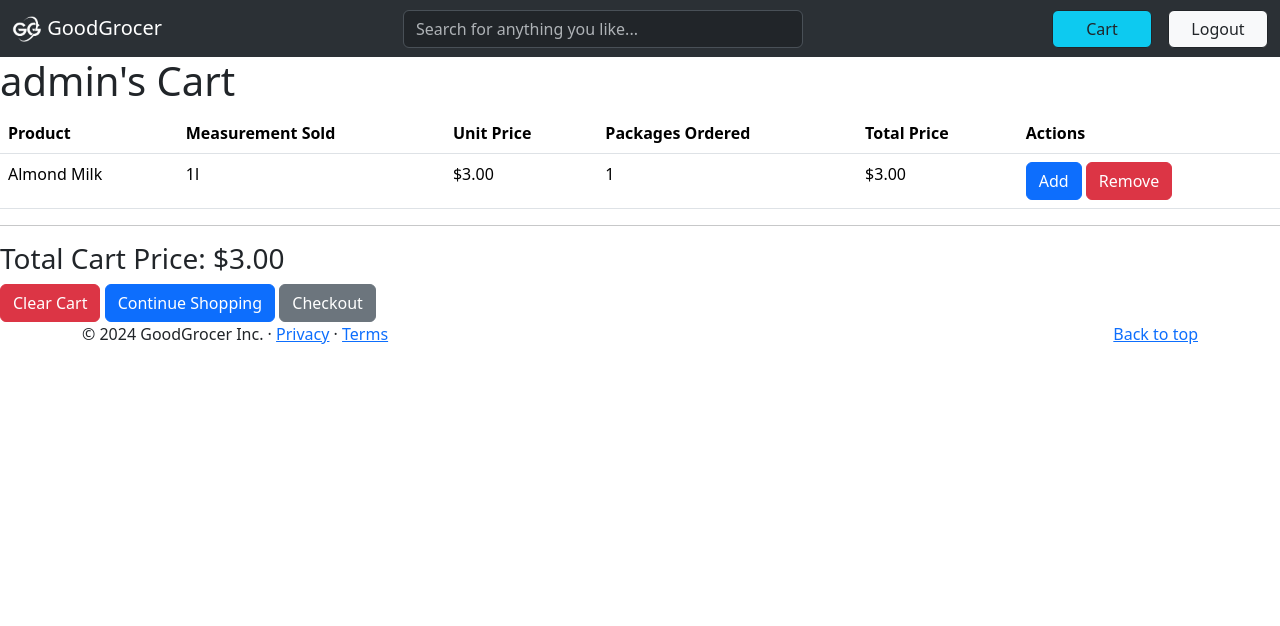
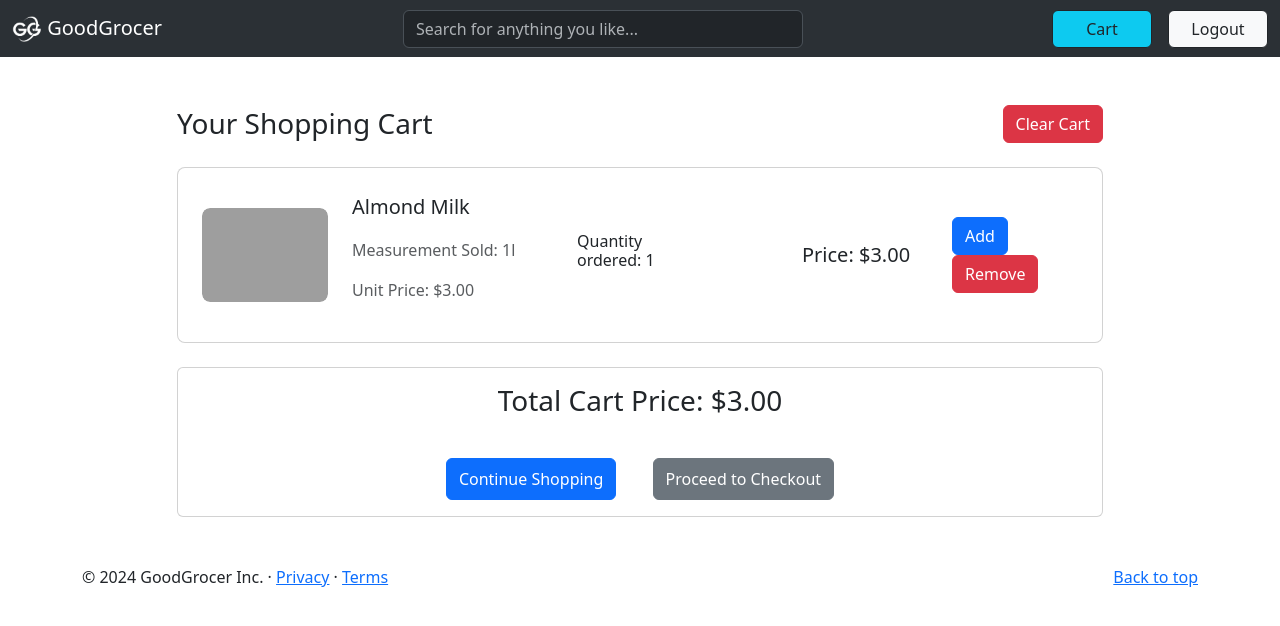
Before and after one commit to Mr-AbhiJoshi/GoodGrocer, a Django app: page /addToCart/18 in a window 1280 px wide. Shown: the top 626 px of the page. Run offline with Django 5.2, Linux system fonts and the light colour scheme; a user stored in the database is signed in; data comes from the database, SQL or seed files in the repository; both versions use the stored data as it was after the commit; grey boxes are pictures that could not be loaded.

Commit message:
Designed 'Cart' and 'Learn More' Pages

```diff
--- a/home/views.py
+++ b/home/views.py
@@ -50,18 +50,19 @@ def registerUser(request):
 
     if request.method == 'POST':
         form = UserCreationForm(request.POST)
-        if form.is_valid:
+        if form.is_valid():
             user = form.save(commit=False)
             user.username = user.username.lower()
             user.save()
             login(request, user)
             return redirect('home')
         else:
-            messages.error(request, 'An error occured during registration')
+            messages.error(request, 'An error occured during registration. Please ensure you are filling the form correctly!')
 
     context = {'form':form}
     return render(request, 'login_register.html', context)
 
+@login_required(login_url='login')
 def shopPage(request):
     page = 'shop'
     q = request.GET.get('q') if request.GET.get('q') is not None else ''
--- a/templates/cart.html
+++ b/templates/cart.html
@@ -7,51 +7,97 @@
 
 {% block body %}
 
-<h1>{{request.user.username}}'s Cart</h1>
 {% if cartItems %}
-<table class="table">
-    <thead>
-        <tr>
-            <th>Product</th>
-            <th>Measurement Sold</th>
-            <th>Unit Price</th>
-            <th>Packages Ordered</th>
-            <th>Total Price</th>
-            <th>Actions</th>
-        </tr>
-    </thead>
-    <tbody>
-        {% for item in cartItems %}
-        <tr>
-            <td>{{item.product.name}}</td>
-            <td>{{item.product.quantity}}</td>
-            <td>${{item.product.price|floatformat:2}}</td>
-            <td>{{item.quantity}}</td>
-            <td>${{item.total_price|floatformat:2}}</td>
-            <td>
-                <a class="btn btn-primary" href="{% url 'addToCart' item.product.id %}" style="width: absolute;">Add</a>
-                <a href="{% url 'removeFromCart' item.product.id %}" class="btn btn-danger">Remove</a>
-            </td>
-        </tr>
-        {% endfor %}
-    </tbody>
-</table>
+<style>
+    .image-container {
+        position: relative;
+        width: 100%;
+        padding-top: 75%; /* This creates a 4:3 aspect ratio container (change this for different ratios) */
+        overflow: hidden;
+        border-radius: 0.5rem; /* Optional: Adds rounded corners */
+    }
 
-<hr>
+    .responsive-image {
+        position: absolute;
+        top: 0;
+        left: 0;
+        width: 100%;
+        height: 100%;
+        object-fit: cover; /* Ensures the image covers the container without distortion */
+        border-radius: inherit; /* Optional: Ensures the image inherits the container's rounded corners */
+    }
 
-<h3>Total Cart Price: ${{ total_price|floatformat:2 }}</h3>
+</style>
 
-<a class="btn btn-danger" href="{% url 'clearCart' request.user.id %}">Clear Cart</a>
+<section class="h-100">
+    <div class="container h-100 py-5">
+      <div class="row d-flex justify-content-center align-items-center h-100">
+        <div class="col-10">
 
-<a class="btn btn-primary" href="{% url 'shop' %}">Continue Shopping</a>
+          <div class="d-flex justify-content-between align-items-center mb-4">
+            <h3 class="fw-normal mb-0">Your Shopping Cart</h3>
+            <div>
+              <p class="mb-0"><a class="btn btn-danger" href="{% url 'clearCart' request.user.id %}">Clear Cart</a></p>
+            </div>
+          </div>
+          {% for item in cartItems %}
+          <div class="card rounded-3 mb-4">
+            <div class="card-body p-4">
+              <div class="row d-flex justify-content-between align-items-center">
+                <div class="col-md-2 col-lg-2 col-xl-2">
+                    <div class="image-container">
+                        {% with image_path='images/product/'|add:item.product.imageTag|add:'.jpg' %}
+                        <img src="{% static image_path %}" alt="Thumbnail" class="responsive-image">
+                        {% endwith %}
+                    </div>
+                </div>
+                <div class="col-md-3 col-lg-3 col-xl-3">
+                  <p class="lead fw-normal mb-2">{{item.product.name}}</p>
+                  <p><p class="text-muted">Measurement Sold: {{item.product.quantity}}</p> <p class="text-muted">Unit Price: ${{item.product.price|floatformat:2}}</p></p>
+                </div>
+                <div class="col-md-3 col-lg-3 col-xl-2">
+                    <h6>Quantity ordered: {{item.quantity}}</h6>
+                </div>
+                <div class="col-md-3 col-lg-2 col-xl-2 offset-lg-1">
+                  <h5 class="mb-0">Price: ${{item.total_price|floatformat:2}}</h5>
+                </div>
+                <div class="col-md-3 col-lg-3 col-xl-2">
+                    <a class="btn btn-primary" href="{% url 'addToCart' item.product.id %}">Add</a>
+                    <a class="btn btn-danger" href="{% url 'removeFromCart' item.product.id %}">Remove</a>
+                </div>
+              </div>
+            </div>
+          </div>
+          {% endfor %}
+          <div class="card text-center">
+            <div class="card-body">
+                <h3>Total Cart Price: ${{ total_price|floatformat:2 }}</h3>
+            </div>
+            <div class="card-body">
+                <a class="btn btn-primary mx-3 py-2" href="{% url 'shop' %}">Continue Shopping</a>
+                <a class="btn btn-secondary mx-3 py-2" href="{% url 'checkout' request.user.id %}">Proceed to Checkout</a>
+            </div>
+          </div>
 
-<a class="btn btn-secondary" href="{% url 'checkout' request.user.id %}">Checkout</a>
+        </div>
+      </div>
+    </div>
+  </section>
+  {% else %}
 
-{% else %}
+  <div class="p-5 mb-4 bg-body-tertiary rounded-3 text-center">
+    <div class="container-fluid py-5">
+      <h1 class="display-5 fw-bold">Your cart is empty.</h1>
+      <p class=" fs-4 text-center">
+        Why don't you go ahead and enjoy some wonderful shopping experience.
+      </p>
+      <a class="btn btn-primary" href="{% url 'shop' %}" style="width: absolute;">Start shopping</a>
 
-<h1>Your cart is empty.</h1>
-<a class="btn btn-primary" href="{% url 'shop' %}">Start Shopping</a>
+      <a class="btn btn-secondary" href="{% url 'home' %}" style="width: absolute;">Home Page</a>
+    </div>
+  </div>
 
-{% endif %}
+
+  {% endif %}
 
 {% endblock body %}
--- a/templates/checkout.html
+++ b/templates/checkout.html
@@ -190,7 +190,7 @@
 
             <hr class="my-4">
 
-            <button class="w-100 btn btn-primary btn-lg" type="submit">Continue to checkout</button>
+            <button class="w-100 btn btn-primary btn-lg" type="submit">Place Order</button>
           </form>
         </div>
       </div>
--- a/templates/home.html
+++ b/templates/home.html
@@ -215,7 +215,7 @@ body {
                 <div class="carousel-caption text-end">
                   <h1>Supporting Local Farmers.</h1>
                   <p class="opacity-75">Most of our products are sourced from community farmers.</p>
-                  <p><a class="btn btn-lg btn-primary" href="#">Learn more</a></p>
+                  <p><a class="btn btn-lg btn-primary" href="{% url 'learn' %}">Learn more</a></p>
                 </div>
               </div>
             </div>
--- a/templates/main.html
+++ b/templates/main.html
@@ -10,6 +10,15 @@
   </head>
   <body>
     {% include 'navbar.html' %}
+    {% if messages %}
+      {% for message in messages %}
+      <div class="alert alert-{{ message.tags }} alert-dismissible fade show my-0" role="alert">
+        <strong>{{ message }}</strong>
+        <button type="button" class="btn-close" data-bs-dismiss="alert" aria-label="Close"></button>
+      </div>
+      <hr />
+      {% endfor %}
+      {% endif %}
 
     {% block body %}
 
--- a/templates/product_list.html
+++ b/templates/product_list.html
@@ -117,11 +117,9 @@
                               </div>
                             </a>
                             <div class="mt-auto">
-                                {% if page == 'shop' %}
                                     {% if product.onDeal == True %}
                                         <h5 style="color:orangered">On Special !!</h5>
                                     {% endif %}
-                                {% endif %}
                                 <a class="btn btn-primary" href="{% url 'addToCart' product.id %}" style="width: absolute;">Add to Cart</a>
                             </div>
                         </div>
--- a/templates/sidebar.html
+++ b/templates/sidebar.html
@@ -1,7 +1,7 @@
 <h2>Browse Products</h2>
 <hr />
 <a class="btn btn-light btn-outline-dark ms-3" href="{% url 'shop' %}">All Products</a>
-<a class="btn btn-light btn-outline-dark ms-3" href="{% url 'deals' %}">Hot Deals</a>
+<a class="btn btn-warning btn-outline-dark ms-3" href="{% url 'deals' %}">Hot Deals</a>
 <hr />
 <div class="accordion accordion-flush" id="accordionFlushExample">
   {% for category in categories %}
```
Also changed, not shown: templates/learn.html (+82 -2 lines), db.sqlite3.
